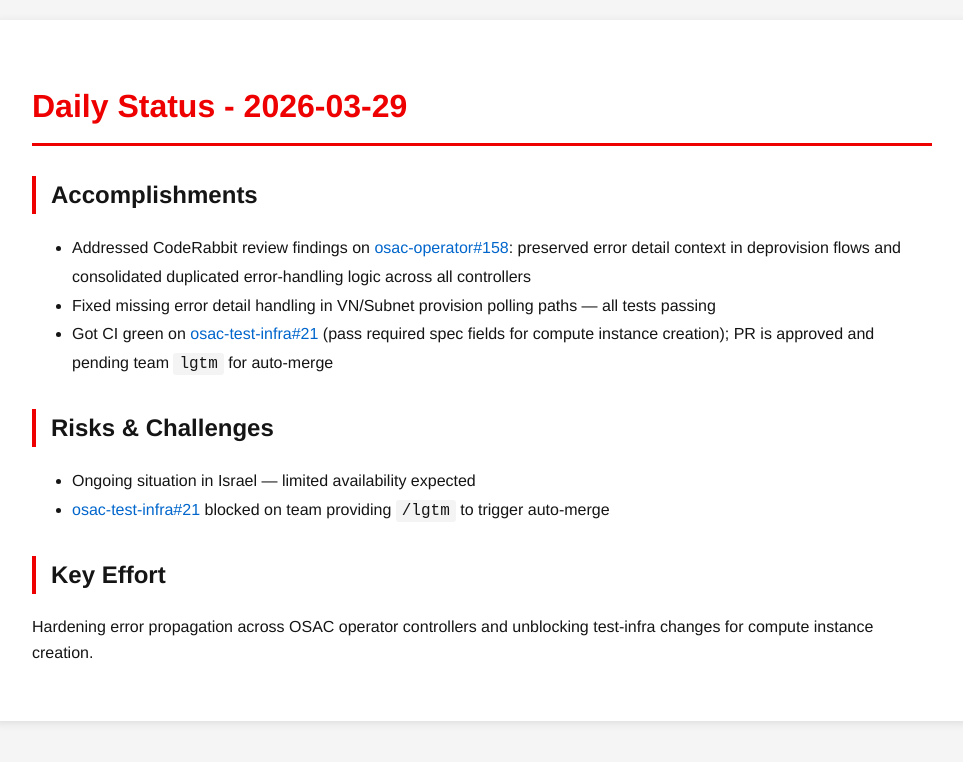
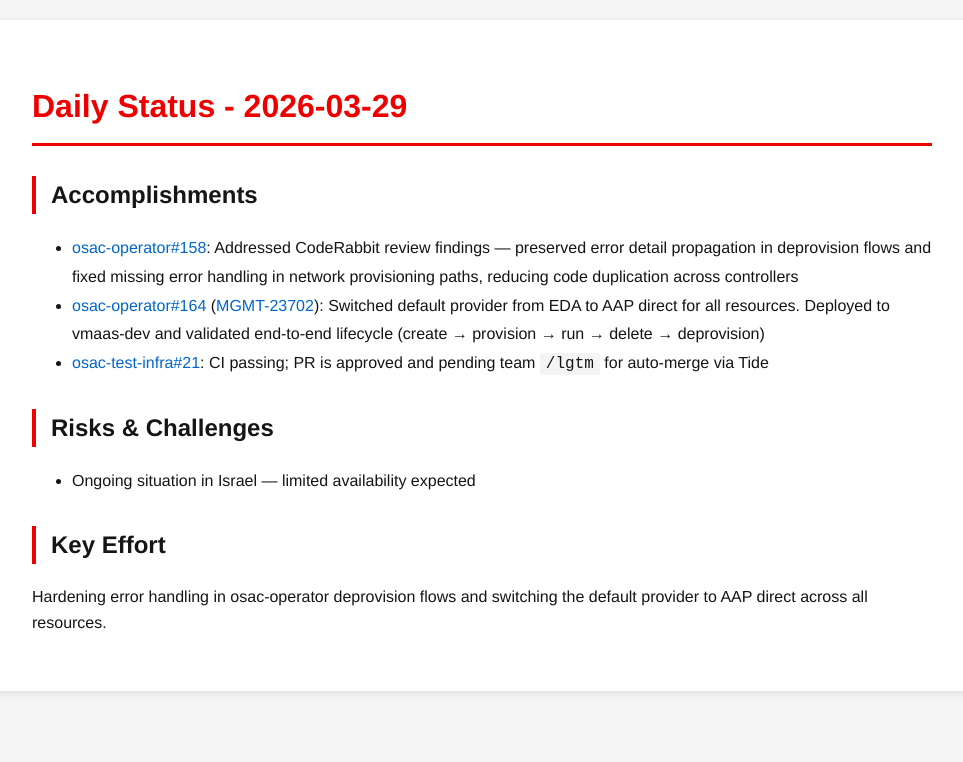
Before and after one commit to tzvatot/daily-status, a Jekyll site: the page built from 2026-03-29.md, in a window 1280 px wide. Shown: the top 762 px of the page, without its empty margins (158-1121 px from the left). Built offline with Jekyll 4.4.1, drawn with Linux system fonts in a browser that asks for light colours.

Commit message:
Daily status update - 2026-03-29

```diff
--- a/2026-03-29.md
+++ b/2026-03-29.md
@@ -7,13 +7,12 @@
 # Daily Status - 2026-03-29
 
 ## Accomplishments
-- Addressed CodeRabbit review findings on [osac-operator#158](https://github.com/osac-project/osac-operator/pull/158): preserved error detail context in deprovision flows and consolidated duplicated error-handling logic across all controllers
-- Fixed missing error detail handling in VN/Subnet provision polling paths — all tests passing
-- Got CI green on [osac-test-infra#21](https://github.com/osac-project/osac-test-infra/pull/21) (pass required spec fields for compute instance creation); PR is approved and pending team `lgtm` for auto-merge
+- [osac-operator#158](https://github.com/osac-project/osac-operator/pull/158): Addressed CodeRabbit review findings — preserved error detail propagation in deprovision flows and fixed missing error handling in network provisioning paths, reducing code duplication across controllers
+- [osac-operator#164](https://github.com/osac-project/osac-operator/pull/164) ([MGMT-23702](https://issues.redhat.com/browse/MGMT-23702)): Switched default provider from EDA to AAP direct for all resources. Deployed to vmaas-dev and validated end-to-end lifecycle (create → provision → run → delete → deprovision)
+- [osac-test-infra#21](https://github.com/osac-project/osac-test-infra/pull/21): CI passing; PR is approved and pending team `/lgtm` for auto-merge via Tide
 
 ## Risks & Challenges
 - Ongoing situation in Israel — limited availability expected
-- [osac-test-infra#21](https://github.com/osac-project/osac-test-infra/pull/21) blocked on team providing `/lgtm` to trigger auto-merge
 
 ## Key Effort
-Hardening error propagation across OSAC operator controllers and unblocking test-infra changes for compute instance creation.
+Hardening error handling in osac-operator deprovision flows and switching the default provider to AAP direct across all resources.
```
